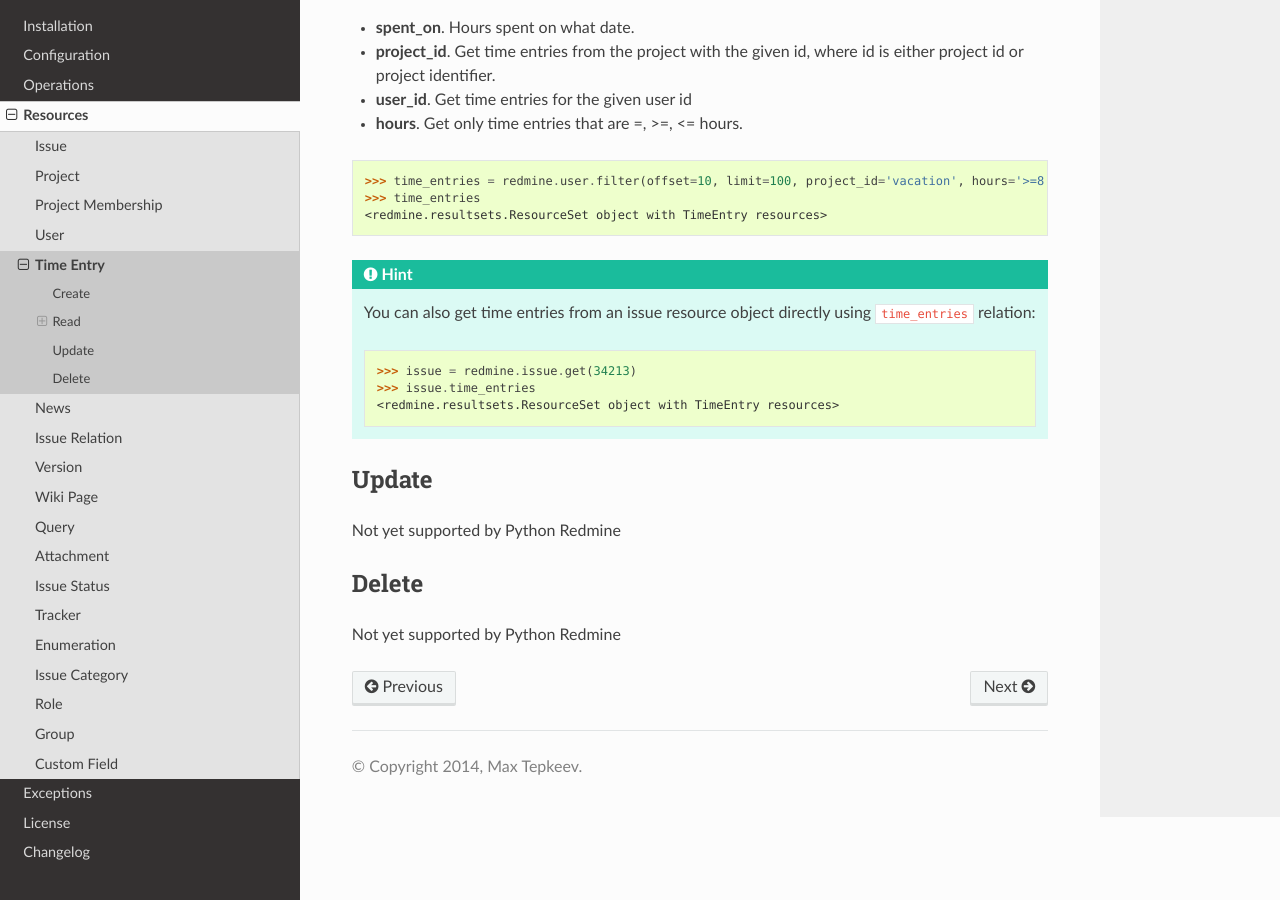
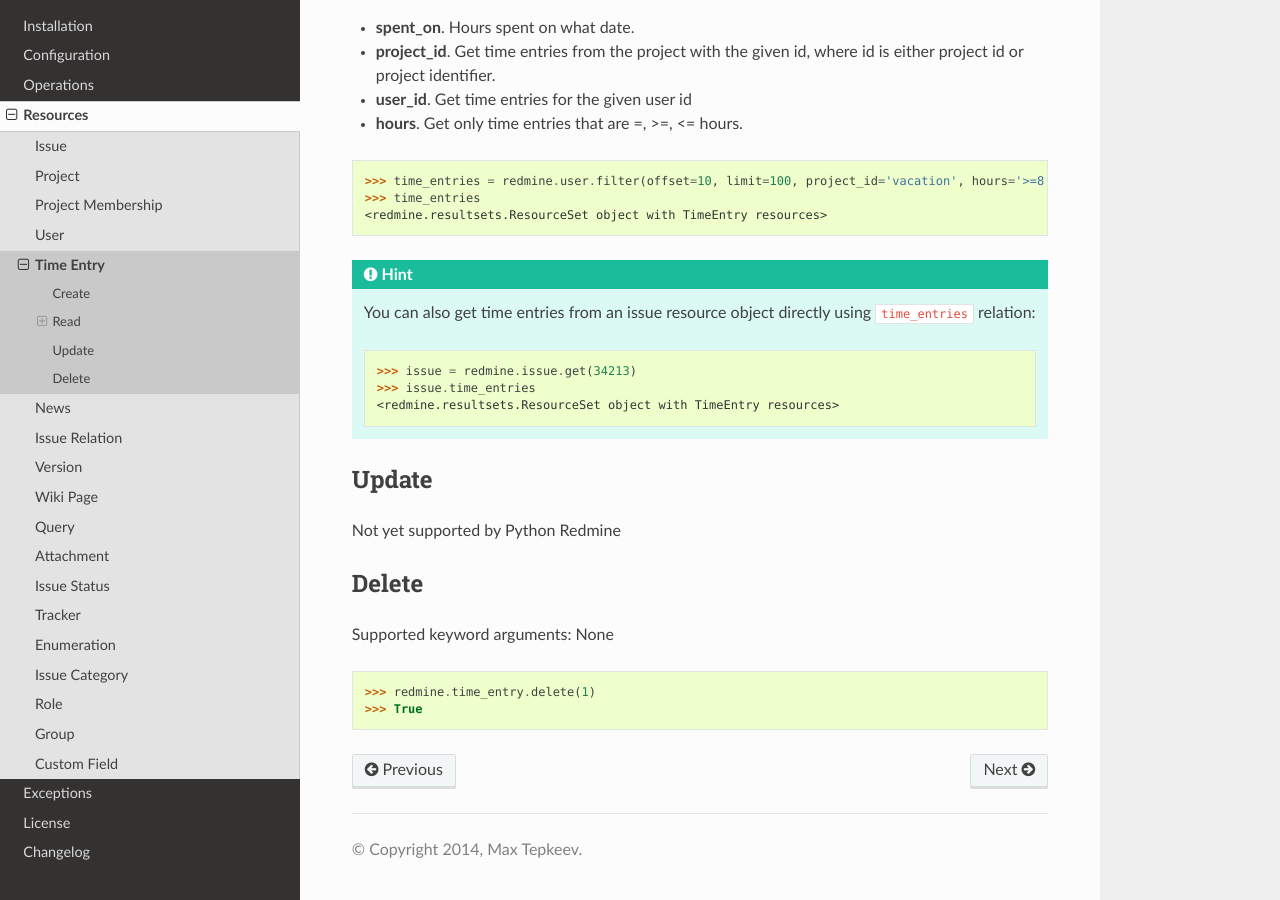
Before and after one commit to maxtepkeev/python-redmine, a Sphinx documentation site: the page built from docs/resources/time_entry.rst, in a window 1280 px wide and 900 px high, scrolled down 1351 px. Built offline with Sphinx 7.4.7 and the Read the Docs theme 2.0.0, drawn with Linux system fonts in a browser that asks for light colours.

Commit message:
timeentry delete method support

```diff
--- a/docs/changelog.rst
+++ b/docs/changelog.rst
@@ -10,6 +10,7 @@ Changelog
   * Group
   * IssueCategory
   * Version
+  * TimeEntry
   * ProjectMembership
   * Project
   * Issue
--- a/docs/resources/time_entry.rst
+++ b/docs/resources/time_entry.rst
@@ -93,4 +93,9 @@ Not yet supported by Python Redmine
 Delete
 ------
 
-Not yet supported by Python Redmine
+Supported keyword arguments: None
+
+.. code-block:: python
+
+    >>> redmine.time_entry.delete(1)
+    >>> True
```
Also changed, not shown: 2 other files.
